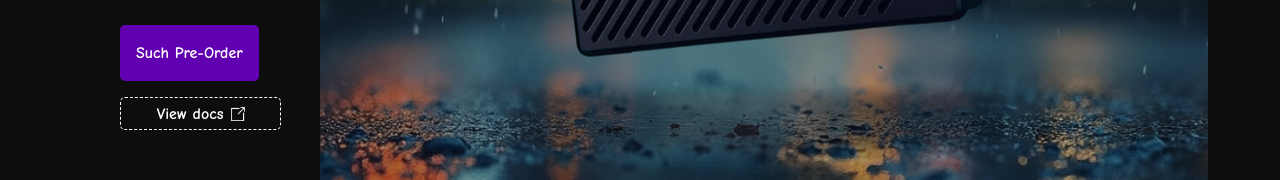
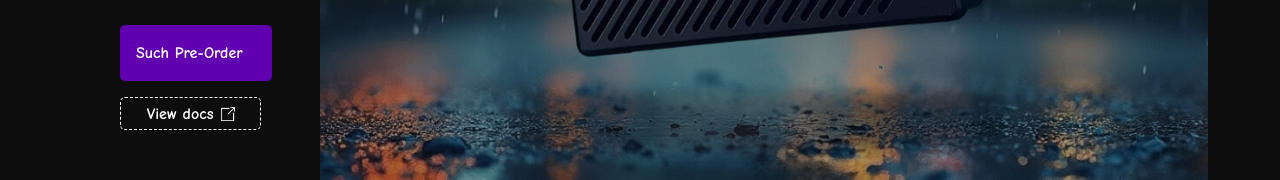
Before and after one commit to dogeorg/dogebox-retail, a plain HTML site: page index.html in a window 1280 px wide. Shown: the part 486-666 px from the top of the page. Drawn offline with Linux system fonts and the light colour scheme; a script that the page names is missing.

Commit message:
Fixed Button Width
Fixed Button Width to match View Docs Width

```diff
--- a/index.html
+++ b/index.html
@@ -47,8 +47,8 @@
             The Dogecoin ecosystem platform — decentralised and grassroots, self-hosted and secure. Build the future of Dogecoin, your way.
           </h3>
           <div class="primary-button-group">
-            <a class="button primary" onclick="dismissAlert()" href="#pre-order" style="min-width: 100px; border-radius: 5px;">Such Pre-Order</a>
-            <a class="button text small external" href="https://dogebox-docs.dogecoin.org/" target="_blank" style="min-width: 140px; text-align: center; display: block; border-radius: 5px;">View docs</a>
+            <a class="button primary" onclick="dismissAlert()" href="#pre-order" style="min-width: 120px; border-radius: 5px;">Such Pre-Order</a>
+            <a class="button text small external" href="https://dogebox-docs.dogecoin.org/" target="_blank" style="min-width: 120px; text-align: center; display: block; border-radius: 5px;">View docs</a>
           </div>
         </div>
       </main>
```
